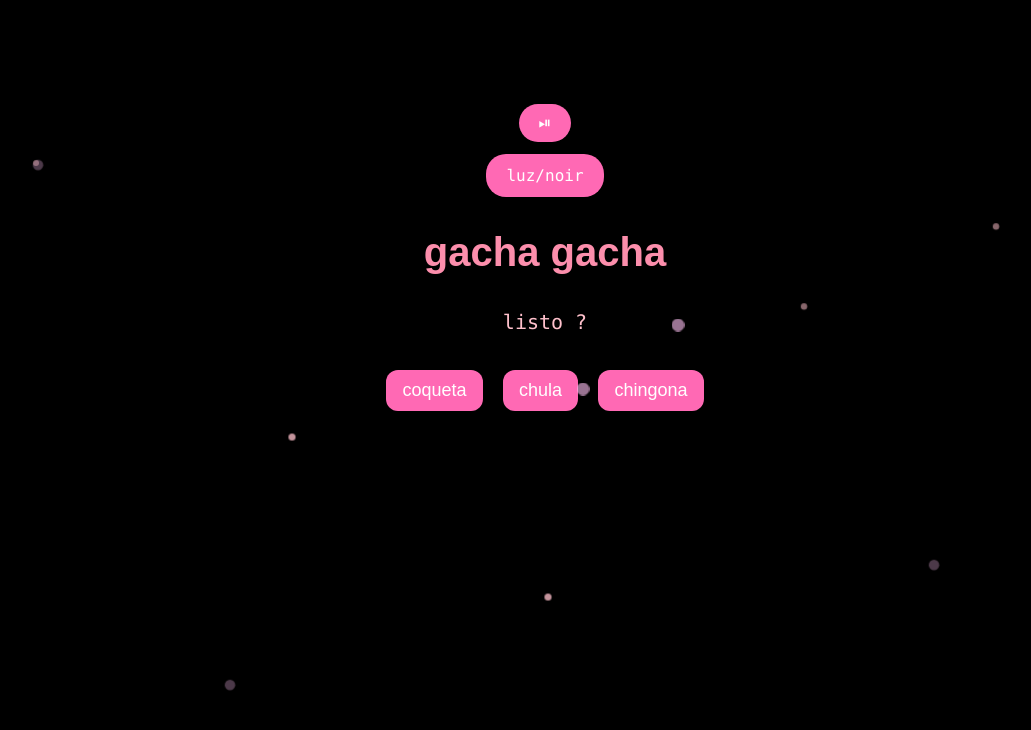
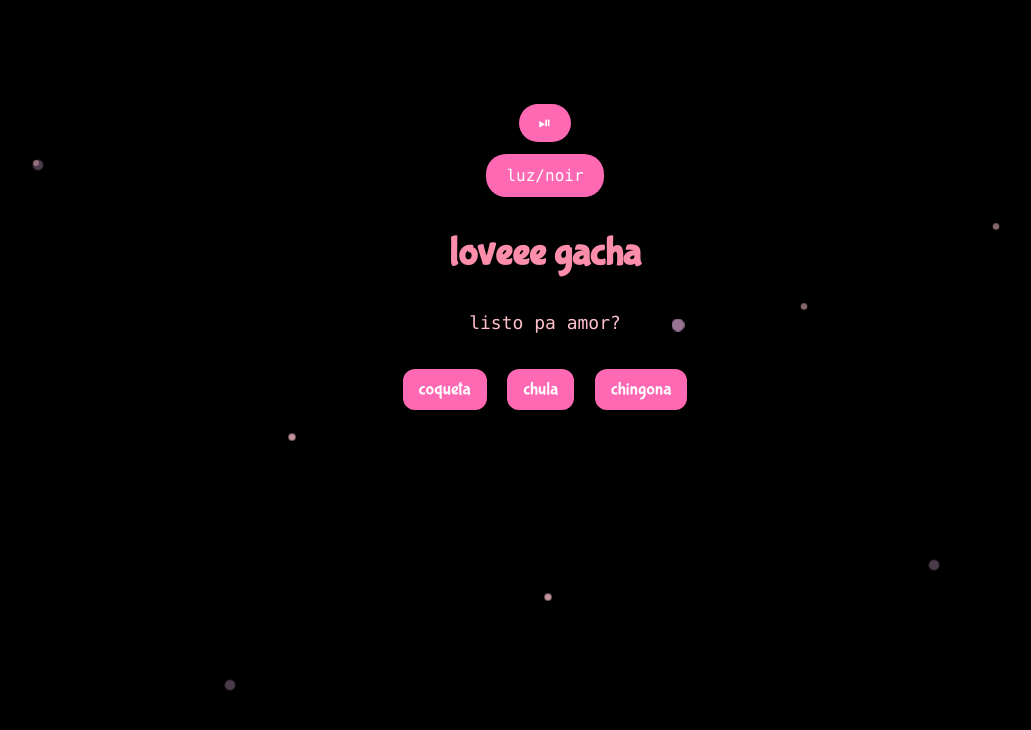
Before and after one commit to sheliawolfe/fraze-gacha, a plain HTML site: page index.html in a window 1280 px wide. Shown: the whole page, without its empty margins (95-1126 px from the left). Drawn offline with Linux system fonts and the light colour scheme.

Commit message:
Update index.html
Plz fucking work

```diff
--- a/index.html
+++ b/index.html
@@ -3,13 +3,12 @@
 <head>
   <meta charset="UTF-8" />
   <meta name="viewport" content="width=device-width, initial-scale=1.0" />
-  <title>Gacha Gacha</title>
-  <link rel="stylesheet" href="style.css" />
-  <link href="https://fonts.googleapis.com/css2?family=Bubblegum+Sans&display=swap">
+  <title>Love Gacha</title>
+  <link href="https://fonts.googleapis.com/css2?family=Bubblegum+Sans&display=swap" rel="stylesheet">
 </head>
 <body>
   <div style="text-align:center; margin-top: 50px;">
-    <audio id="audioPlayer" src="https://github.com/sheliawolfe/fraze-gacha/blob/0164f0921b6e52d9a3882d49b7107d1940f296af/ocean.mp3"></audio>
+    <audio id="audioPlayer" src="https://cdn.glitch.global/9a904c3d-2ad5-43a4-9520-fbb7b41882b7/Ocean.mp3?v=1746287121077"></audio>
     <button onclick="togglePlay()" id="playPauseBtn" style="padding: 10px 20px; font-size: 16px; cursor: pointer;">
       ⏯
     </button>
@@ -35,14 +34,23 @@
       background-color: #fff;
       color: #f4c2c2;
     }
+
     body.dark-mode {
       background-color: #000;
       color: #ffc1cc;
     }
     #insult {
     display: block;
-    font-size: 20px;
+    font-size: 18px;
     margin-top: 20px;
+    font-family: Menlo, sans-serif;
+    color: pink;
+    }
+
+    #themeToggle {
+      font-size: 16px;
+      color: white;
+      font-family: Menlo, sans-serif;
     }
 
     .fade-in {
@@ -104,10 +112,7 @@
       z-index: 0;
       overflow: hidden;
     }
-    .button-wrap {
-      position: relative;
-      display: inline-block;
-    }
+
     .dot {
       position: absolute;
       width: 10px;
@@ -117,6 +122,7 @@
       opacity: 0;
       animation: pulse 4s infinite ease-in-out;
     }
+
     .dot:nth-child(1) { top: 20%; left: 10%; animation-delay: 0s; }
     .dot:nth-child(2) { top: 50%; left: 30%; animation-delay: 1s; }
     .dot:nth-child(3) { top: 70%; left: 80%; animation-delay: 2s; }
@@ -127,26 +133,31 @@
       0%, 100% { opacity: 0; transform: scale(0.8); }
       50% { opacity: 0.6; transform: scale(1.3); }
     }
+    /* Optional: randomize positions */
     .sparkle-background .sparkle:nth-child(1) {
       top: 20%;
       left: 10%;
       animation-delay: 0s;
     }
+
     .sparkle-background .sparkle:nth-child(2) {
       top: 40%;
       left: 70%;
       animation-delay: 1s;
     }
+
     .sparkle-background .sparkle:nth-child(3) {
       top: 60%;
       left: 30%;
       animation-delay: 2s;
     }
+
     .sparkle-background .sparkle:nth-child(4) {
       top: 80%;
       left: 50%;
       animation-delay: 3s;
     }
+
     .sparkle-background .sparkle:nth-child(5) {
       top: 30%;
       left: 85%;
@@ -166,13 +177,14 @@
       cursor: pointer;
       transition: 0.3s ease;
     }
+
     button:hover {
       background-color: #ff85c1;
     }
     body {
       background-color: black;
       color: white;
-      font-family: 'Bubblegum Sans', sans-serif;
+      font-family: 'Arial', sans-serif;
       text-align: center;
       padding: 40px;
       position: relative;
@@ -187,12 +199,13 @@
       animation: sparkle 2s infinite ease-in-out;
       opacity: 0.8;
     }
+
     @keyframes sparkle {
       0%, 100% { opacity: 0.2; transform: scale(1); }
       50% { opacity: 1; transform: scale(1.5); }
     }
     h1 {
-      font-family: 'Bubblegum Sans', sans-serif;
+      font-family: 'Bubblegum Sans', cursive;
       font-size: 40px;
       color: #fc8eac;
     }
@@ -207,19 +220,19 @@
       animation: sparkle-fade 1s ease-out;
       z-index: 9999;
     }
+
     @keyframes sparkle-fade {
       from { opacity: 0.9; }
       to { opacity: 0; transform: scale(0.5); }
     }
     #insult {
-      min-height: 40px;
+      min-height: 40px; /* or however tall your longest insult gets */
       display: flex;
       align-items: center;
       justify-content: center;
-      font-family: Menlo, sans-serif;
     }
     .gacha-button {
-      font-family: 'Bubblegum Sans', sans-serif;
+      font-family: 'Bubblegum Sans', cursive;
       font-size: 18px;
       border-radius: 12px;
       padding: 10px 16px;
@@ -230,27 +243,20 @@
       margin: 8px;
       transition: all 0.3s ease;
     }
+
     .gacha-button:hover {
       box-shadow: 0 0 10px #ffb3ec;
       transform: scale(1.05);
     }
-    #themeToggle {
-      font-family: Menlo, sans-serif;
-      color: white;
-      font-size: 16px;
-    }
   </style>
   <div class="container">
-    <h1>gacha gacha</h1>
-    <p id="insult">listo ?</p>
+    <h1>loveee gacha</h1>
+    <p id="insult">listo pa amor?</p>
 
-    <div class="button-wrap">
     <div class="buttons">
       <button class="gacha-button" onclick="getInsult('cute')">coqueta</button>
       <button class="gacha-button" onclick="getInsult('reg')">chula</button>
       <button class="gacha-button" onclick="getInsult('mal')">chingona</button>
-    <div class="dot"></div>
-    </div>
     </div>
   </div>
 
@@ -279,7 +285,7 @@
       const index = Math.floor(Math.random() * arr.length);
       document.getElementById('insult').innerText = arr[index];
     } else {
-      document.getElementById('insult').innerText = 'no hay nada aquí...';
+      document.getElementById('insult').innerText = 'no hay insultos aquí...';
     }
   }
   function sparkleBurst(x, y) {
@@ -346,22 +352,9 @@
     }
   }
 
-  const gachaButtons = document.querySelectorAll('.gacha-button');
-  const dots = document.querySelectorAll('.dot');
-
-  gachaButtons.forEach(button => {
-  button.addEventListener('click', () => {
-    dots.forEach(dot => {
-      dot.classList.remove('pulse'); // abel
-      void dot.offsetWidth; // re-trigger
-      dot.classList.add('pulse');
-    });
-  });
-});
-
   const insultElement = document.getElementById("insult");
   console.log("Applying fade-in to", insultElement.textContent);
-  insultElement.classList.remove("fade-in"); //
+  insultElement.classList.remove("fade-in"); // Reset if it’s already applied
   void insultElement.offsetWidth; // Trigger reflow
   insultElement.classList.add("fade-in");
 </script>
```
